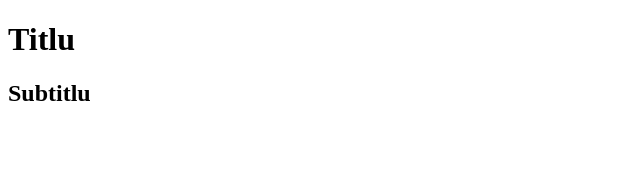
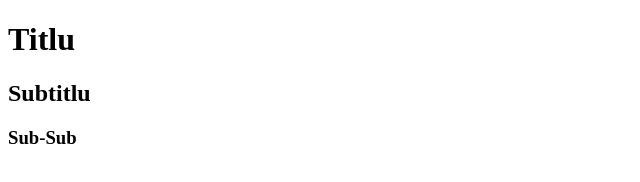
Before and after one commit to RekaDemeter/siit-34-git, a plain HTML site: page index.html in a window 1280 px wide. Shown: the full height of the page, 0-640 px from the left. Drawn offline with Linux system fonts and the light colour scheme.

Commit message:
Added something in develop

```diff
--- a/index.html
+++ b/index.html
@@ -11,6 +11,7 @@
 <body>
     <h1> Titlu </h1>
     <h2>Subtitlu</h2>
+    <h3>Sub-Sub</h3>
 </body>
 
 </html>
```
